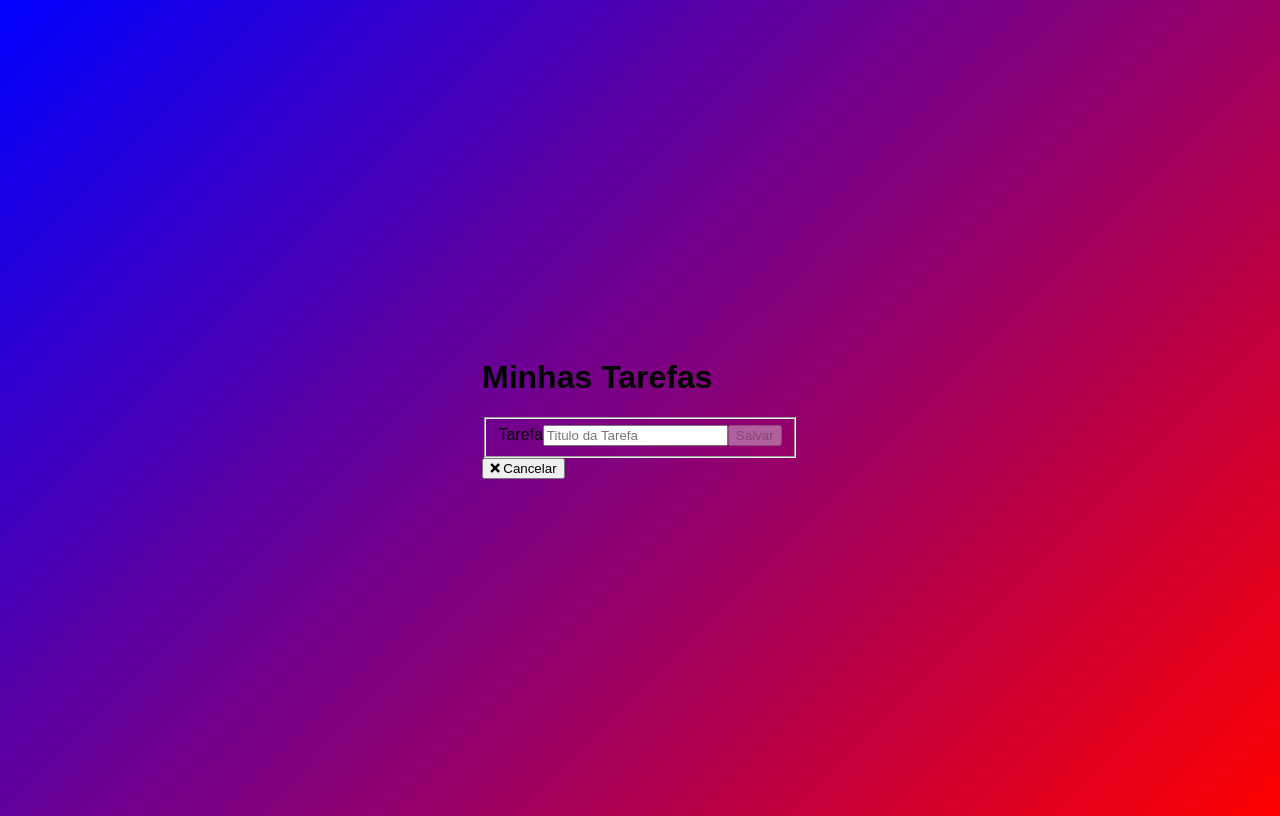
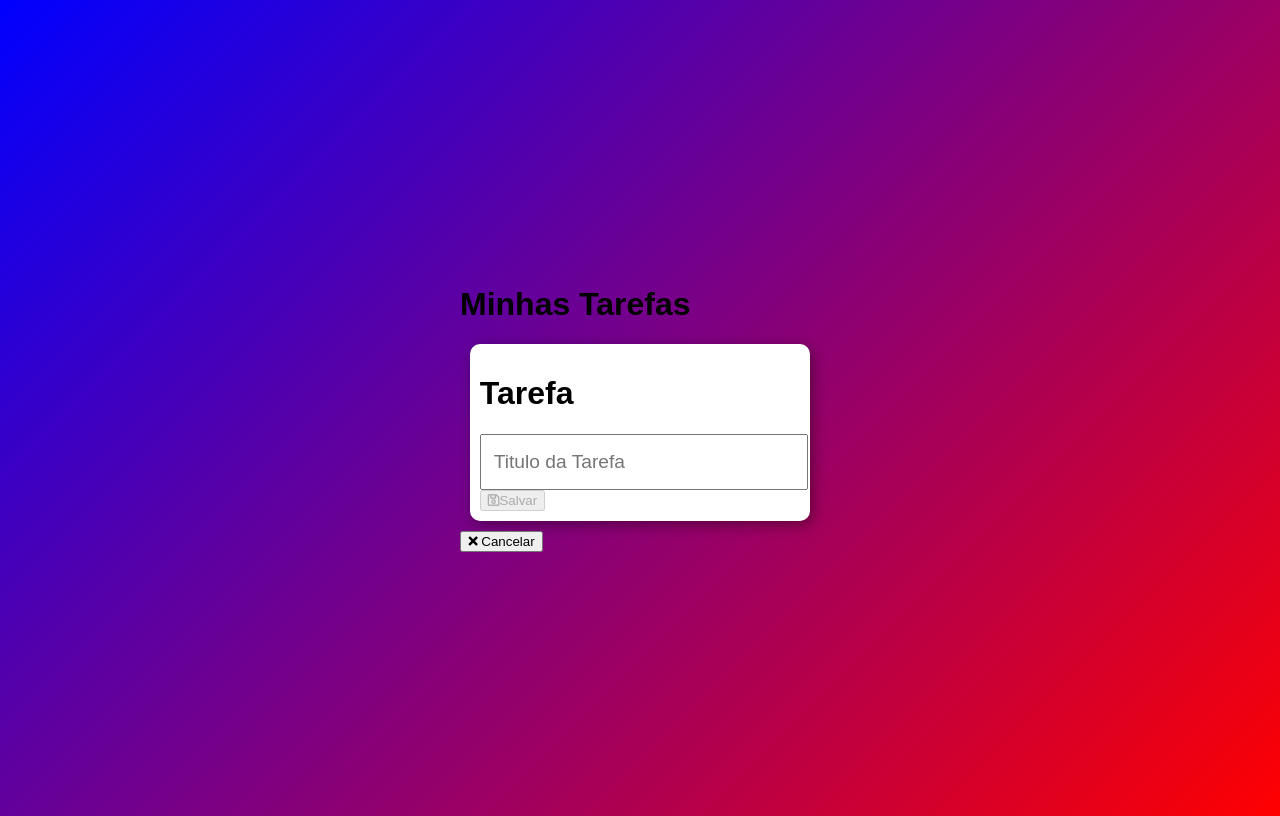
Before and after one commit to jamessonsena/AngularJSBasic, an Angular app in the folder AngularJSBasic/: page / in a window 1280 px wide. Both pictures are taken after a click on the button "Nova Tarefa". Built offline with nearby package versions, Linux system fonts and the light colour scheme.

Commit message:
melhorando o layout da aplicação

```diff
--- a/AngularJSBasic/src/app/app.component.html
+++ b/AngularJSBasic/src/app/app.component.html
@@ -12,15 +12,16 @@
 
 <div id="modal" *ngIf="mode=='add'" class="animated" flipInX>
   <form [formGroup]="form">
-    <fieldset>
-      <label>Tarefa</label>
+      <h1 class="text-center">Tarefa</h1>
       <input type="text"
              placeholder="Titulo da Tarefa"
              maxlength="60"
              formControlName="title">
-      <small *ngIf="form.controls.title.invalid && !form.controls.title.pristine">Este campo deve conter entre 3 e 60 caracteres</small>
-      <button [disabled]="form.invalid" (click)="add()">Salvar</button>
-    </fieldset>
+      <small class="danger" *ngIf="form.controls.title.invalid && !form.controls.title.pristine">
+            Este campo deve conter entre 3 e 60 caracteres<br>
+      </small>
+      <button [disabled]="form.invalid" (click)="add()"><i class="far fa-save"></i>Salvar</button>
+
   </form>
 </div>
 
--- a/AngularJSBasic/src/app/app.component.ts
+++ b/AngularJSBasic/src/app/app.component.ts
@@ -68,6 +68,7 @@ export class AppComponent {
   save() {
     const data = JSON.stringify(this.todos);
     localStorage.setItem('todos', data);
+    this.mode = 'list';
   }
   changeMode(mode: string) {
     this.mode = mode;
--- a/AngularJSBasic/src/index.html
+++ b/AngularJSBasic/src/index.html
@@ -4,7 +4,9 @@
   <meta charset="utf-8">
   <title>AngularJSBasic</title>
   <base href="/">
-  <link rel="stylesheet" href="https://use.fontawesome.com/releases/v5.7.0/css/all.css" integrity="sha384-B4dIYHKNBt8Bc12p+WXckhzcICo0wtJAoU8YZTY5qE0Id1GSseTk6S+L3BlXeVIU" crossorigin="anonymous">
+
+  <link rel="stylesheet" href="https://fonts.googleapis.com/css?family=Dancing+Script|Montserrat:300" />
+  <link rel="stylesheet" href="https://use.fontawesome.com/releases/v5.6.3/css/all.css" integrity="sha384-UHRtZLI+pbxtHCWp1t77Bi1L4ZtiqrqD80Kn4Z8NTSRyMA2Fd33n5dQ8lWUE00s/" crossorigin="anonymous">
   <link rel="stylesheet" href="https://cdnjs.cloudflare.com/ajax/libs/animate.css/3.7.0/animate.min.css">
   <meta name="viewport" content="width=device-width, initial-scale=1">
   <link rel="icon" type="image/x-icon" href="favicon.ico">
--- a/AngularJSBasic/src/styles.css
+++ b/AngularJSBasic/src/styles.css
@@ -10,13 +10,37 @@ body {
   background: -webkit-linear-gradient(-45deg,red,blue);
   background: linear-gradient(-45deg,red,blue);
 }
+#modal {
+  text-align: left;
+  margin: 10px;
+  padding: 10px;
+  background: #fff;
+  border-radius: 10px;
+  -webkit-box-shadow: 3px 4px 14px 0px rgba(0, 0, 0, 0.39);
+  -moz-box-shadow: 3px 4px 14px 0px rgba(0, 0, 0, 0.39);
+  box-shadow: 3px 4px 14px 0px rgba(0, 0, 0, 0.39);
+}
+input {
+  width:100%;
+  line-height:50px;
+  text-indent:10px;
+  font-size:1.2em;
+}
+.danger {
+  background-color:red;
+  color:white;
+  font-weight:bold;
+  padding:5px;
+  margin-top:10px;
+
+}
 button {
   cursor:pointer;
 }
 li {
   text-align: left;
   margin: 10px;
-  padding: 15 px;
+  padding: 15px;
   list-style: none;
 }
   li > button {
```
